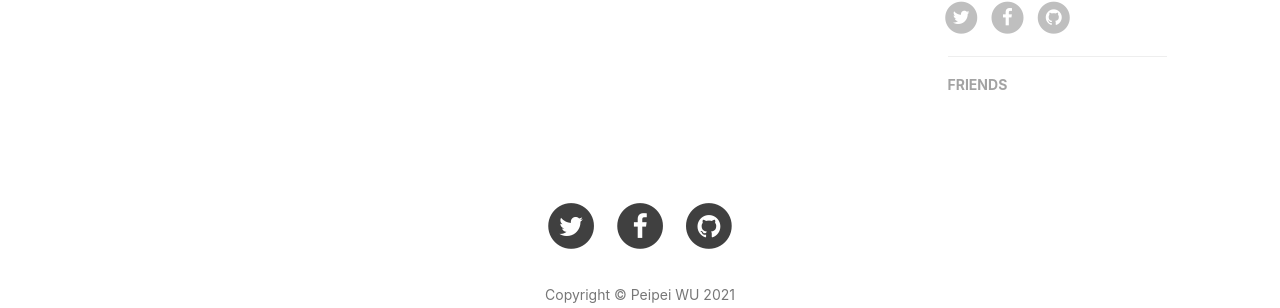
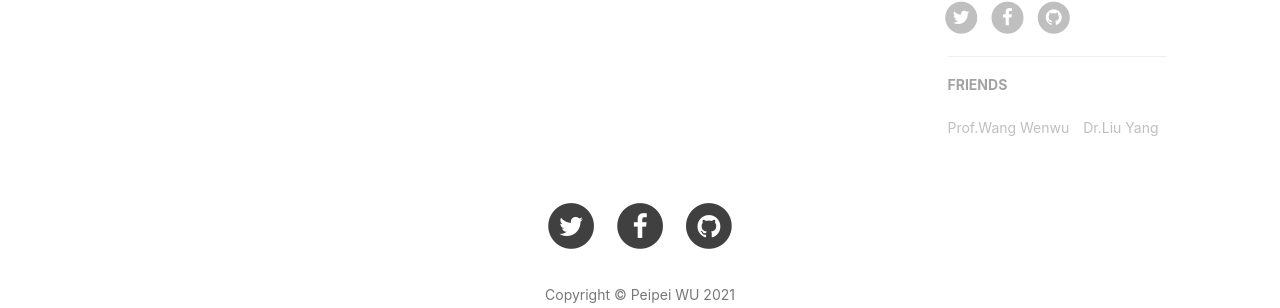
Before and after one commit to PaulWU1996/PaulWU1996.github.io, a Jekyll site: the page built from index.html, in a window 1280 px wide. Shown: the part 874-1182 px from the top of the page. Built offline with Jekyll 4.4.1, drawn with Linux system fonts in a browser that asks for light colours; nearby versions of some CDN libraries; the list of posts is cut into pages by our own code; comment, search, counter and statistics services are not loaded; grey boxes are pictures that could not be loaded.

Commit message:
Update _config.yml

```diff
--- a/_config.yml
+++ b/_config.yml
@@ -103,10 +103,10 @@ page-mathjax: false
 # Friends
 friends: [
     {
-    #     title: "Su",
-    #     href: "http://su.gallery/"
-    # },{
-    #    title: "乱序（Midare）",
-    #    href: "http://mida.re/"
+         title: "Prof.Wang Wenwu",
+         href: "https://surrey.ac.uk/people/wenwu-wang"
+     },{
+        title: "Dr.Liu Yang",
+        href: "https://sanglongbest.github.io"
     }
 ]
```
